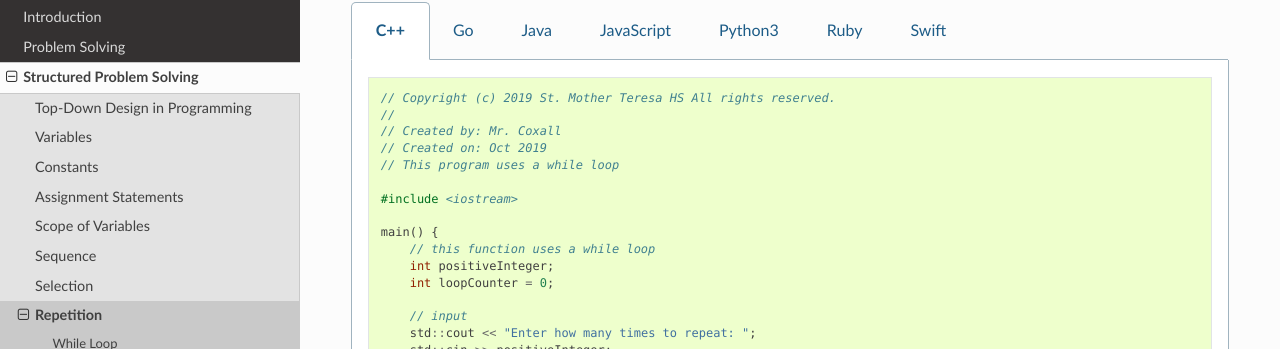
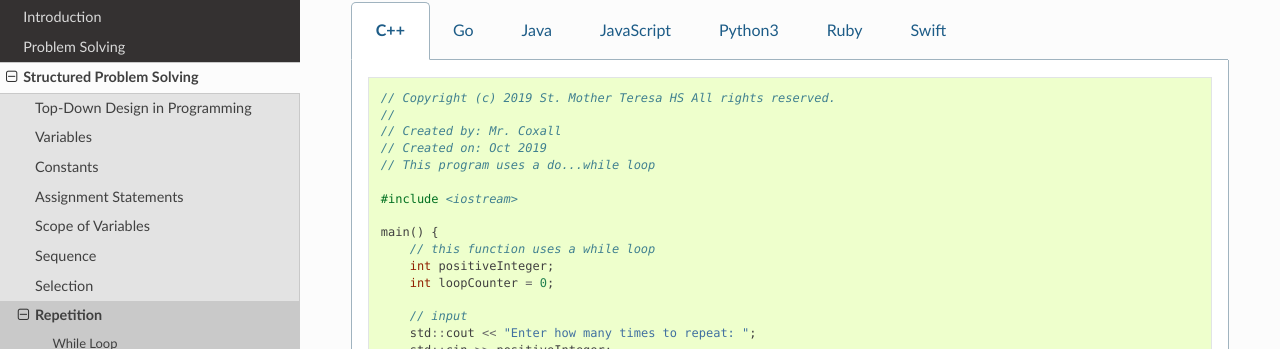
Before and after one commit to Mr-Coxall/Computer-Based-Problem-Solving, a Sphinx documentation site: the page built from docs/structured-problem-solving/do-while-loop.rst, in a window 1280 px wide and 900 px high, scrolled down 737 px. Shown: the part 190-539 px from the top of the window. Built offline with Sphinx 7.4.7 and the Read the Docs theme 2.0.0, drawn with Linux system fonts in a browser that asks for light colours; pages that are not in the unit, such as notebooks, are missing from menus; part of the change alters nothing that is shown.

```diff
--- a/docs/structured-problem-solving/do-while-loop.rst
+++ b/docs/structured-problem-solving/do-while-loop.rst
@@ -29,7 +29,7 @@ The following code snippet is a repetition program. The user enters a positive i
 		//
 		// Created by: Mr. Coxall
 		// Created on: Oct 2019
-		// This program uses a while loop
+		// This program uses a do...while loop
 
 		#include <iostream>
 
@@ -53,19 +53,46 @@ The following code snippet is a repetition program. The user enters a positive i
 
     .. code-block:: Go
 
-      // while loop
+      // do...while loop
 
   .. group-tab:: Java
 
     .. code-block:: Java
 
-      // while loop
+      /**
+       * Class do-while
+       *
+       * Created by: Mr. Coxall
+       * Created on: Oct 2019
+       * This program uses a do while loop
+       */
+
+      public class do_while {
+        public static void main(String[] args) {
+          // this function uses a while loop
+          String positiveIntegerAsString;
+          int positiveInteger;
+          int loopCounter = 0;
+
+            // input
+            System.out.println("Enter how many times to repeat: ");
+            positiveIntegerAsString = System.console().readLine();
+            positiveInteger = Integer.valueOf(positiveIntegerAsString);
+
+            // process & output
+            do {
+                System.out.println(" time through loop.");
+                loopCounter = loopCounter + 1;
+            } while (loopCounter <= positiveInteger);
+        }
+      }
+
 
   .. group-tab:: JavaScript
 
     .. code-block:: JavaScript
 
-      // while loop
+      // do...while loop
 
   .. group-tab:: Python3
 
@@ -77,10 +104,10 @@ The following code snippet is a repetition program. The user enters a positive i
 
     .. code-block:: Ruby
 
-      // while loop
+      // do...while loop
 
   .. group-tab:: Swift
 
     .. code-block:: Swift
 
-      // while loop
+      // do...while loop
```
